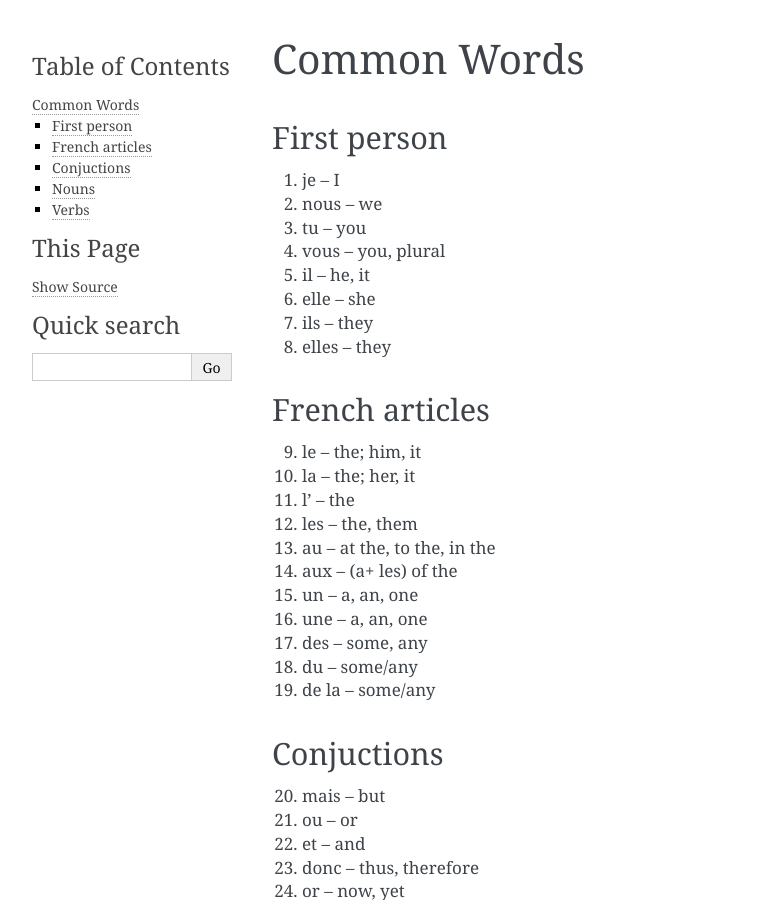
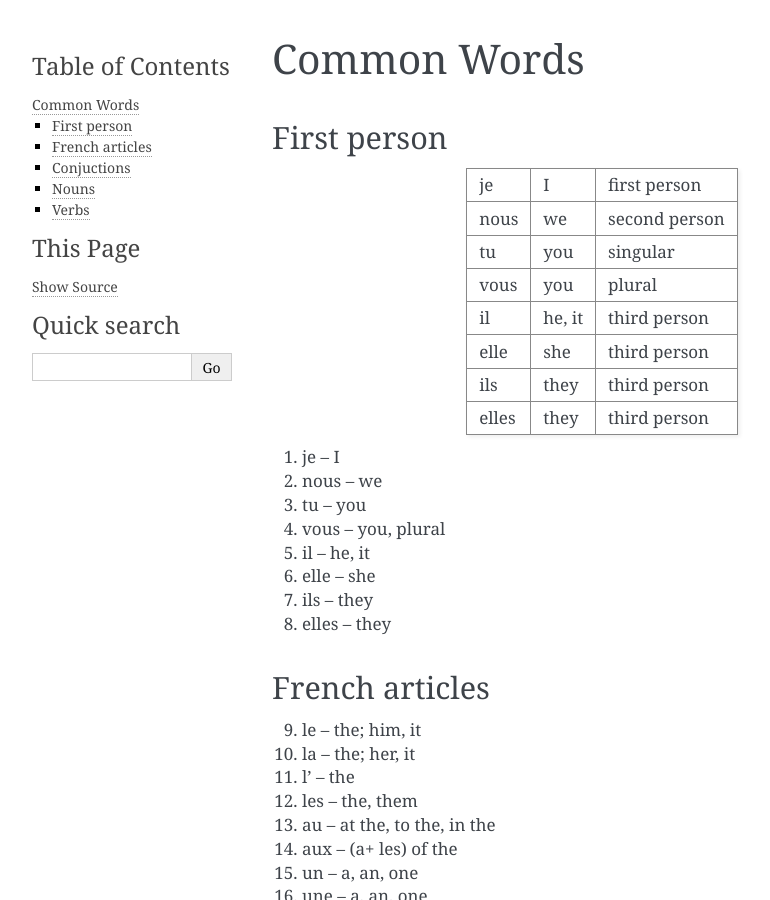
Before and after one commit to brownk96/french_101, a Sphinx documentation site: the page built from source/common_words.rst, in a window 1280 px wide and 900 px high. Shown: the whole window, without its empty margins (148-918 px from the left). Built offline with Sphinx 7.4.7, drawn with Linux system fonts in a browser that asks for light colours.

Commit message:
created table on common words page

```diff
--- a/source/common_words.rst
+++ b/source/common_words.rst
@@ -2,6 +2,24 @@ Common Words
 ============
 First person
 ------------
+
++---------------+--------------+---------------+
+|      je       |    I         | first person  |
++---------------+--------------+---------------+
+|      nous     |    we        | second person |
++---------------+--------------+---------------+
+|      tu       |    you       | singular      |
++---------------+--------------+---------------+
+|      vous     |    you       | plural        |
++---------------+--------------+---------------+
+|      il       |    he, it    | third person  |
++---------------+--------------+---------------+
+|      elle     |    she       | third person  |
++---------------+--------------+---------------+
+|      ils      |    they      | third person  |
++---------------+--------------+---------------+
+|      elles    |    they      | third person  |
++---------------+--------------+---------------+
 
 1.  je – I
 
```
